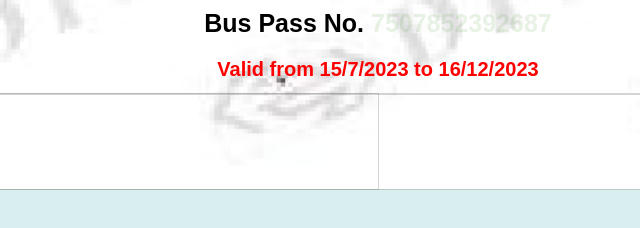
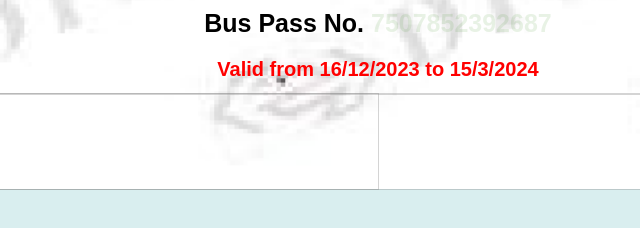
Before and after one commit to dtcpassdelhi-gov/dtcpass.delhigov.viewepassno-75020582270688, a plain HTML site: page index.html in a window 1280 px wide. Shown: the part 463-691 px from the top of the page, 262-902 px from the left. Drawn offline with Linux system fonts and the light colour scheme.

Commit message:
updated date

```diff
--- a/index.html
+++ b/index.html
@@ -56,7 +56,7 @@
                 }, 1000);
             </script>
 
-            <label class="date" style="font-size:20px;color:red;"><b>Valid from 15/7/2023 to 16/12/2023</b></label>
+            <label class="date" style="font-size:20px;color:red;"><b>Valid from 16/12/2023 to 15/3/2024</b></label>
 
         </div>
             <div class="qrc">
```
Also changed, not shown: 1 other file.
